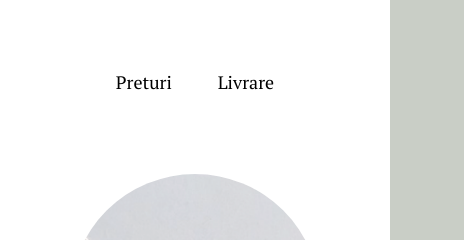
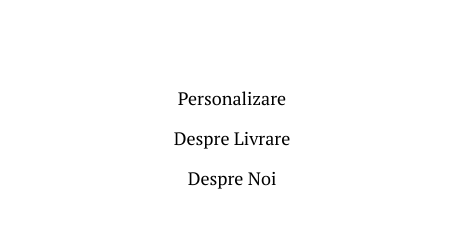
Before and after one commit to FazakasAlexandra/cadesign, a Next.js app: page /produse/modele in a window 390 px wide. Shown: the part 153-393 px from the top of the page, 464 px wide, since content can reach past the window. Built offline with nearby package versions, Linux system fonts and the light colour scheme.

Commit message:
img width fix

```diff
--- a/components/ModelCard.jsx
+++ b/components/ModelCard.jsx
@@ -12,10 +12,10 @@ export default function ModelCard({ cardModel }) {
     const [currentSrcIdx, setcurrentSrcIdx] = useState(0)
     const [open, setOpen] = useState(false);
     const [quantity, setQuantity] = useState(1)
-    const [price, setPrice] = useState(model.pret)
+    const [price, setPrice] = useState(cardModel.pret)
 
     useEffect(() => {
-        setPrice(quantity * price)
+        setPrice(quantity * cardModel.price)
     }, [quantity])
 
     return (
@@ -34,10 +34,10 @@ export default function ModelCard({ cardModel }) {
                     alt="imagine plic"
                 />
                 {
-                    cardModel.src.length > 1 && currentSrcIdx !== cardModel.src.length - 1 ?
+                    model.src.length > 1 && currentSrcIdx !== model.src.length - 1 ?
                         <FontAwesomeIcon className="arrow R"
                             icon={faChevronRight} size="2x"
-                            onClick={() => { if (currentSrcIdx < cardModel.src.length - 1) setcurrentSrcIdx(currentSrcIdx + 1) }}
+                            onClick={() => { if (currentSrcIdx < model.src.length - 1) setcurrentSrcIdx(currentSrcIdx + 1) }}
                         /> : null
                 }
             </div>
--- a/components/Navbar.jsx
+++ b/components/Navbar.jsx
@@ -6,8 +6,10 @@ export default function Navbar() {
         <nav className="main-nav">
             <Link href="/"><img className="logo" src="/assets/navbar/logo.jpg" alt="logo" /></Link>
             <ul className="list">
-                <Link href="/preturi"><a>Preturi</a></Link>
-                <Link href="/#livrare"><a>Livrare</a></Link>
+                <Link href="/preturi"><a>Personalizare</a></Link>
+                <Link href="/#livrare"><a>Despre Livrare</a></Link>
+                <Link href="/despreCAdesign"><a>Despre Noi</a></Link>
+
             </ul>
         </nav>
         <NavProducts />
--- /dev/null
+++ b/pages/despreCAdesign.jsx
@@ -0,0 +1,6 @@
+export default function despreCAdesign() {
+    return (<div className="page livrare">
+        <h1>Despre noi ( coming soon... )</h1>
+    </div>
+    )
+}
--- a/public/styles/components/_navbar.scss
+++ b/public/styles/components/_navbar.scss
@@ -8,7 +8,7 @@
         margin: 0px;
         padding: 0px;
         display: flex;
-        width: 250px;
+        width: 400px;
         justify-content: space-evenly;
     }
 
--- a/public/styles/layout/_media.scss
+++ b/public/styles/layout/_media.scss
@@ -62,11 +62,12 @@
         margin: 0.5rem 0.5rem;
     }
 
-    .card.paper{
-        .img-container:nth-child(1){
+    .card.paper {
+        .img-container:nth-child(1) {
             width: fit-content;
             align-self: center;
         }
+
         width: 94%;
     }
 
@@ -80,14 +81,26 @@
     .card.seal div:first-child {
         align-self: center;
     }
+
+    .main-nav {
+        ul {
+            flex-direction: column;
+            align-items: center;
+
+            a{
+                margin-top: 1rem;
+            }
+        }
+    }
 }
 
     @media(max-width:550px) {
         .navstepts.pagination .prev {
             margin-right: 0.6rem;
         }
+
         .card.model {
-        .arrow.R{
+            .arrow.R {
                 left: 85%;
             }
         }
@@ -112,7 +125,7 @@
 
     @media(max-width:420px) {
         .card.model {
-        .arrow.R{
+            .arrow.R {
                 left: 82%;
             }
         }
--- a/public/styles/style.css
+++ b/public/styles/style.css
@@ -381,7 +381,7 @@ li {
   margin: 0px;
   padding: 0px;
   display: flex;
-  width: 250px;
+  width: 400px;
   justify-content: space-evenly;
 }
 .main-nav .logo {
@@ -675,6 +675,14 @@ li {
   .card.seal div:first-child {
     align-self: center;
   }
+
+  .main-nav ul {
+    flex-direction: column;
+    align-items: center;
+  }
+  .main-nav ul a {
+    margin-top: 1rem;
+  }
 }
 @media (max-width: 550px) {
   .navstepts.pagination .prev {
```
Also changed, not shown: 2 other files (tests, documents, lock files or other folders). Lines whose indentation alone changed are shown as unchanged.
